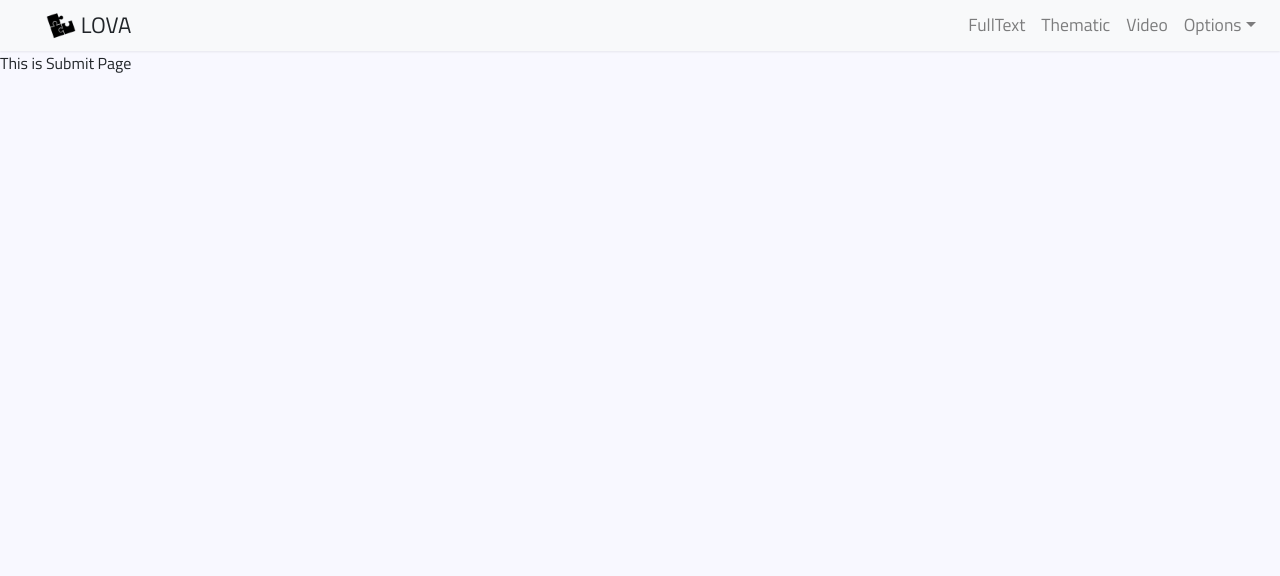
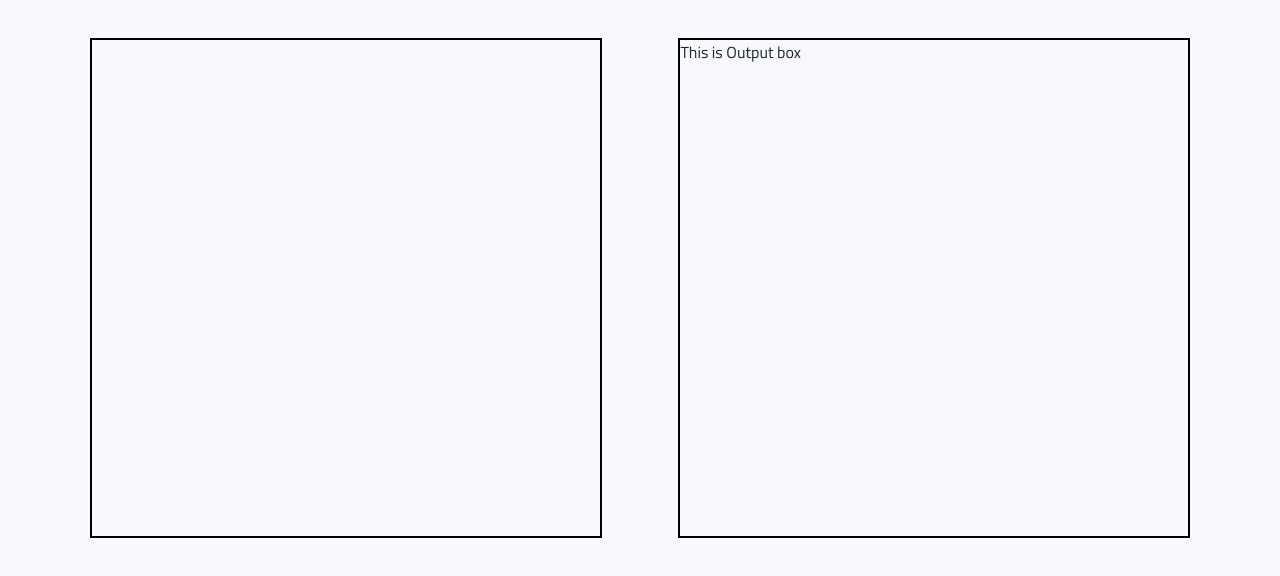
Before and after one commit to Seogeurim/lova-front, a React (Create React App) app: page /submit in a window 1280 px wide. Shown: the top 576 px of the page. Built offline with nearby package versions, Linux system fonts and the light colour scheme.

Commit message:
represent InputText to OutputText

```diff
--- a/src/Pages/SubmitPage/SubmitPage.js
+++ b/src/Pages/SubmitPage/SubmitPage.js
@@ -2,7 +2,6 @@
 // If you want to make other page, Copy and Refactor this page.
 
 import React, { Component } from "react";
-import { NavBar } from "../../Components";
 
 const defaultProps = {};
 const propTypes = {};
@@ -14,10 +13,15 @@ class SubmitPage extends Component {
   }
 
   render() {
+    const { inputText } = this.props;
     return (
-      <div>
-        <NavBar />
-        This is Submit Page
+      <div className="submitPage">
+        <div className="submitPage__output">
+          <div className="submitPage__output__textArea">{inputText}</div>
+          <div className="submitPage__output__resultArea">
+            This is Output box
+          </div>
+        </div>
       </div>
     );
   }
--- a/src/Pages/SubmitPage/SubmitPage.scss
+++ b/src/Pages/SubmitPage/SubmitPage.scss
@@ -1,3 +1,28 @@
 /*
   Submit Page Styling
 */
+
+.submitPage {
+  &__output {
+    display: flex;
+    flex-direction: row;
+    justify-content: center;
+    margin-top: 3%;
+
+    &__textArea {
+      border: 2px solid black;
+      padding: 20px;
+      margin-right: 3%;
+      width: 40%;
+      height: 500px;
+      overflow: scroll;
+    }
+
+    &__resultArea {
+      border: 2px solid black;
+      margin-left: 3%;
+      width: 40%;
+      height: 500px;
+    }
+  }
+}
--- a/src/Pages/ThematicPage/ThematicPage.js
+++ b/src/Pages/ThematicPage/ThematicPage.js
@@ -4,6 +4,7 @@
 import React, { Component } from "react";
 import { NavBar } from "../../Components";
 import Textarea from "react-textarea-autosize";
+import { SubmitPage } from "..";
 
 const defaultProps = {};
 const propTypes = {};
@@ -11,13 +12,18 @@ const propTypes = {};
 class ThematicPage extends Component {
   constructor(props) {
     super(props);
-    this.state = { claim: "", premise: "" };
+    this.state = { claim: "", premise: "", isSubmit: false };
   }
 
   render() {
+    console.log(this.state.isSubmit);
+    const { isSubmit } = this.state;
     return (
       <div>
         <NavBar isActive="thematic" />
+        {isSubmit ? (
+          <SubmitPage inputText={this.state.premise} />
+        ) : (
           <div className="inputArea">
             <div className="inputArea__container">
               <div className="inputArea__container__head">
@@ -46,6 +52,7 @@ class ThematicPage extends Component {
               </div>
             </div>
           </div>
+        )}
       </div>
     );
   }
@@ -58,7 +65,9 @@ class ThematicPage extends Component {
     this.setState({ premise: e.target.value });
   };
 
-  handleSubmit = e => {};
+  handleSubmit = e => {
+    this.setState({ isSubmit: true });
+  };
 }
 
 ThematicPage.defaultProps = defaultProps;
```
Lines whose indentation alone changed are shown as unchanged.
